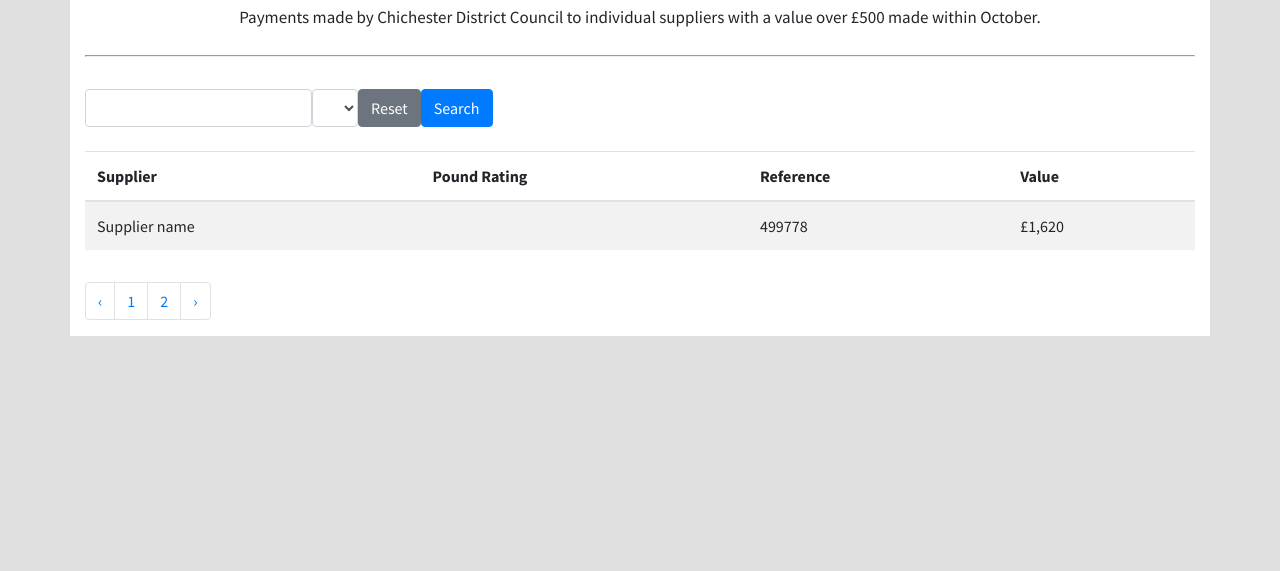
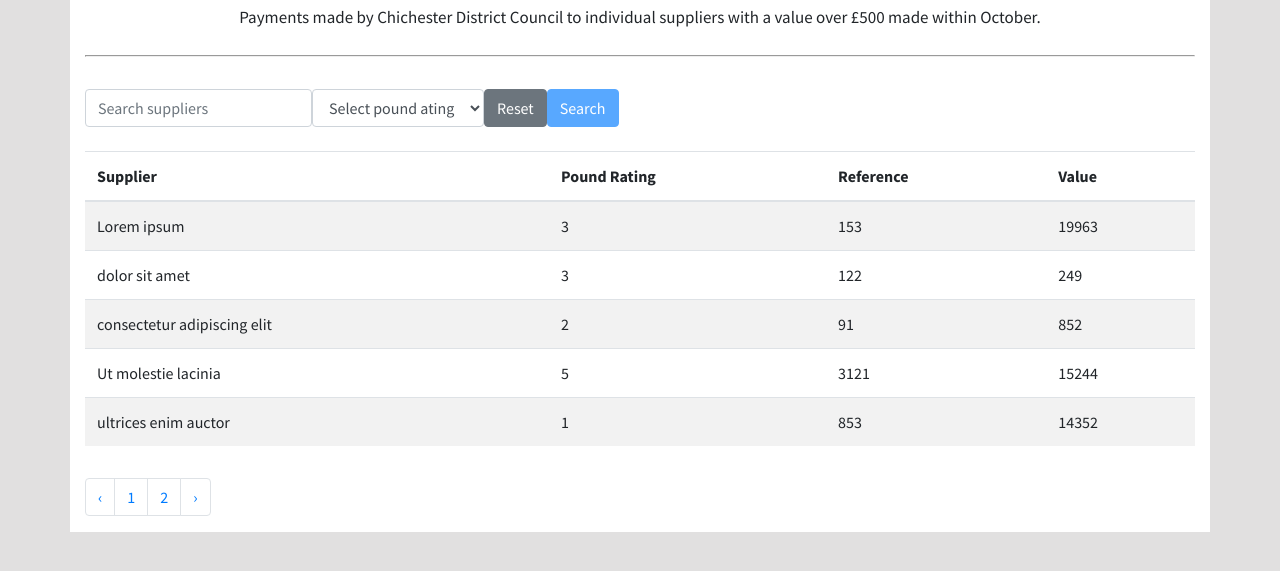
Before and after one commit to maciej-l/tsh-test, a website: page index.html in a window 1280 px wide. Shown: the part 93-664 px from the top of the page. Drawn offline with nearby package versions, Linux system fonts and the light colour scheme; files that its build step writes are made by us from their sources; files whose address does not match are found by name.

Commit message:
get data and build table

```diff
--- a/index.html
+++ b/index.html
@@ -32,12 +32,13 @@
                 <div class="col-12">
                     <form class="form-inline">
                         <div class="form-group">
-                            <label for=""></label>
-                            <input class="form-control" type="search" name="" id="">
+                            <input class="form-control" type="search" name="search-suppliers" id="search-suppliers" placeholder="Search suppliers">
                         </div>
-                        <select class="form-control" name="" id=""></select>
-                        <button type="reset" class="btn btn-secondary">Reset</button>
-                        <button type="submit" class="btn btn-primary">Search</button>
+                        <select class="form-control" name="pound-rating" id="pound-rating">
+                            <option value="">Select pound ating</option>
+                        </select>
+                        <button type="reset" id="reset-btn" class="btn btn-secondary">Reset</button>
+                        <button type="submit" id="search-btn" class="btn btn-primary disabled" disabled>Search</button>
                     </form>
                 </div>
             </div>
@@ -45,7 +46,7 @@
         <section class="table">
             <div class="row">
                 <div class="col-12">
-                    <table class="table table-striped">
+                    <table id="data-table" class="table table-striped">
                         <thead>
                             <tr>
                                 <th scope="col">Supplier</th>
@@ -54,22 +55,7 @@
                                 <th scope="col">Value</th>
                             </tr>
                         </thead>
-                        <tbody>
-                            <tr>
-                                <td>
-                                    Supplier name
-                                </td>
-                                <td>
-
-                                </td>
-                                <td>
-                                    499778
-                                </td>
-                                <td>
-                                    £1,620
-                                </td>
-                            </tr>
-                        </tbody>
+                        <tbody></tbody>
                     </table>
                 </div>
             </div>
@@ -97,7 +83,7 @@
             </div>
         </section>
     </div>
-    <script src="./assets/js/jquery.slim.min.js"></script>
+    <script src="./assets/js/jquery.min.js"></script>
     <script src="./assets/js/bootstrap.min.js"></script>
     <script src="./assets/js/app.js"></script>
 </body>
--- a/js/app.js
+++ b/js/app.js
@@ -0,0 +1,100 @@
+(($) => {
+
+    // dom controller
+    const domController = (() => {
+        const domStrings = {
+            dataTable: '#data-table',
+            poundSelect: '#pound-rating',
+            searchInput: '#search-suppliers',
+            resetBtn: '#reset-btn',
+            searchBtn: '#search-btn'
+        }
+
+        return {
+            getDomStrings: () => {
+                return domStrings;
+            }
+        }
+    })();
+
+    // app controller
+    const appController = ((domCtrl) => {
+        const domElements = domCtrl.getDomStrings();
+
+        // get data from file
+        const getData = () => {
+            $.ajax({
+                url: './assets/data/page1.json',
+                method: 'GET',
+                dataType: 'json'
+            })
+            .done(response => {
+                insertDataToTable(response);
+                buildSelec(response);
+                console.log(response); //NOTE
+            })
+            .fail(error => {
+                alert(error.statusText);
+            })
+        }
+
+        // build table
+        const insertDataToTable = (data) => {
+            const $table = $(domElements.dataTable);
+
+            $.each(data, (index, value) => {
+                let $tableRow = `
+                    <tr>
+                        <td data-name="${value.name}">
+                            ${value.name}
+                        </td>
+                        <td data-rating="${value.rating}">
+                            ${value.rating}
+                        </td>
+                        <td>
+                            ${value.reference}
+                        </td>
+                        <td>
+                            ${value.value}
+                        </td>
+                    </tr>
+                `;
+
+                // append row to table
+                $table.find('tbody').append($tableRow);
+            });
+        }
+
+        // build select
+        const buildSelec = (data) => {
+            let $select = $(domElements.poundSelect),
+                subRating = [];
+
+            // create array with rating values
+            $.each(data, (index, value) => {
+                subRating.push(value.rating);
+            });
+
+            // remove duplicated rating values
+            let uniqueRating = [...new Set(subRating)].sort();
+
+            // isert rating to pound rating select
+            $.each(uniqueRating, (index, value) => {
+                let $option = `<option value="${value}">${value}</option>`;
+                $select.append($option);
+            });
+        }
+
+
+
+        return {
+            init: () => {
+                getData();
+                searchForm();
+                console.log('app is running'); //NOTE
+            }
+        }
+    })(domController);
+
+    appController.init();
+})(jQuery);
```
